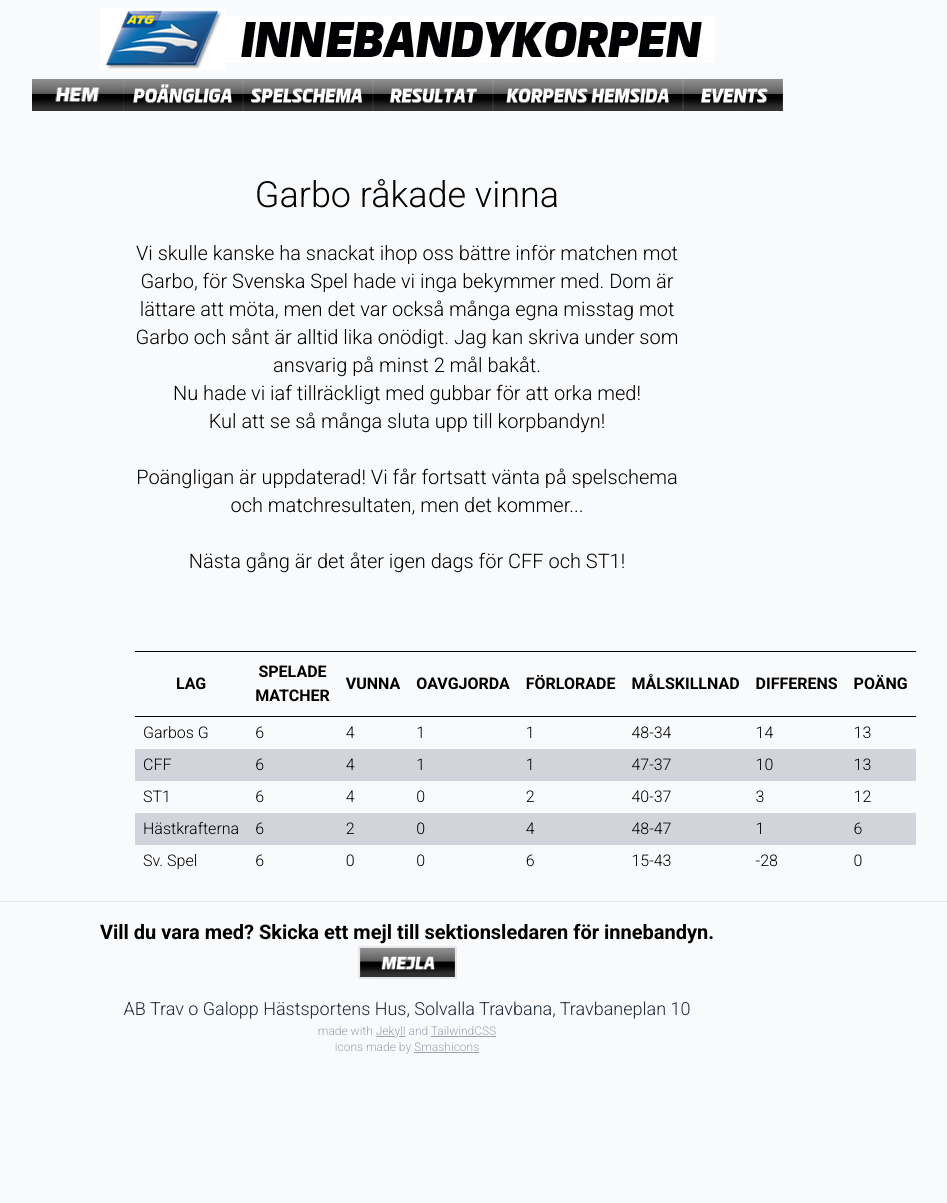
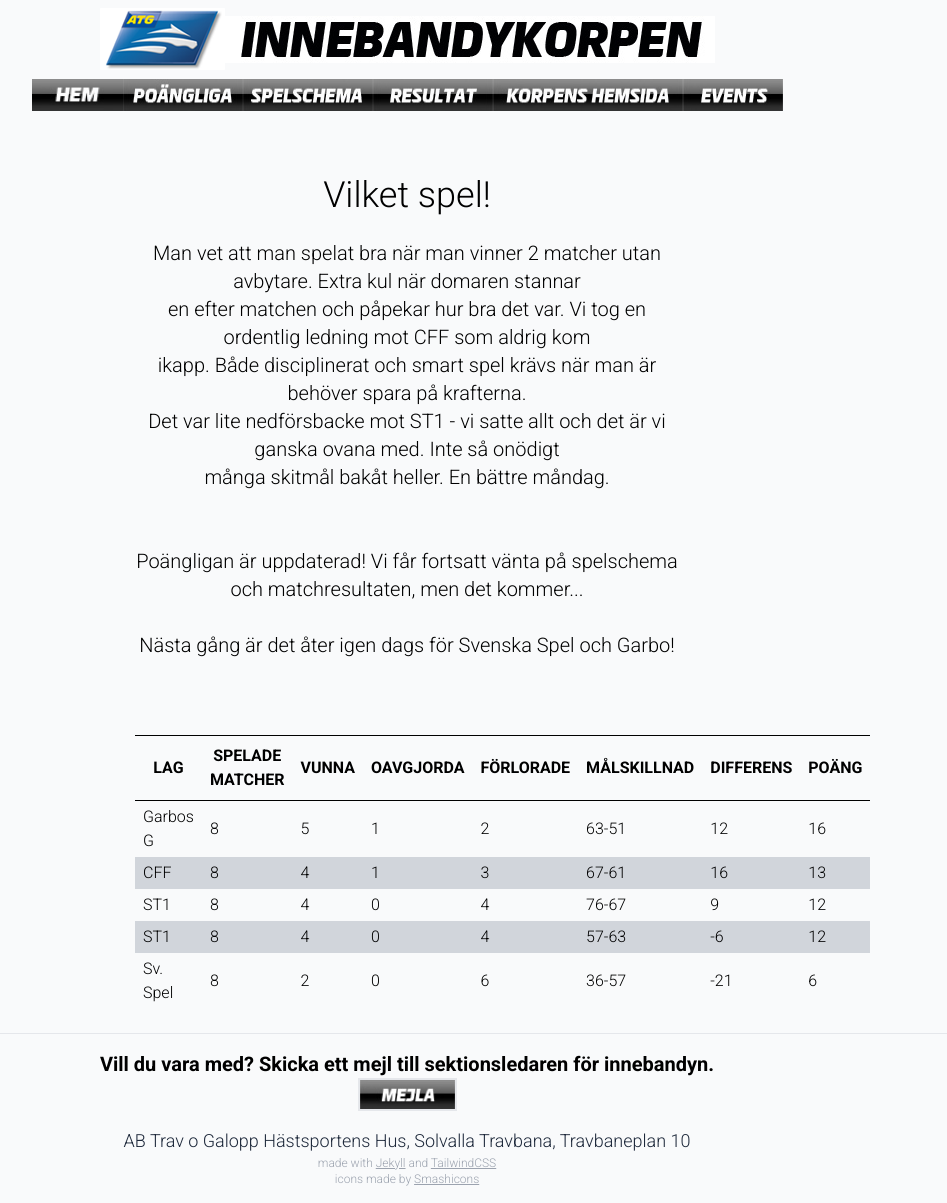
Before and after one commit to andreashogvall/andreashogvall.github.io, a Jekyll site: the page built from index.html, in a window 1280 px wide. Shown: the whole page, without its empty margins (233-1180 px from the left). Built offline with Jekyll 4.4.1, drawn with Linux system fonts in a browser that asks for light colours; nearby versions of some CDN libraries; before the commit the page ends 1071 px from its top, so only the background shows below that.

Commit message:
Update index text

```diff
--- a/index.html
+++ b/index.html
@@ -4,23 +4,23 @@
 description: "Innebandykorpen"
 ---
 <div class="mx-auto w-1/2">
-	<p class="text-center text-4xl">Garbo råkade vinna</p>
+	<p class="text-center text-4xl">Vilket spel!</p>
 	<br>
 
 	<p class="text-center text-xl">
-		Vi skulle kanske ha snackat ihop oss bättre inför matchen mot Garbo, för Svenska Spel hade vi inga
-		bekymmer med. Dom är lättare att möta, men det var också många egna misstag mot Garbo och sånt
-		är alltid lika onödigt. Jag kan skriva under som ansvarig på minst 2 mål bakåt.<br>
-		Nu hade vi iaf tillräckligt med gubbar för att orka med!<br>
-		Kul att se så många sluta upp till korpbandyn!
-		<br><br>
-		Poängligan är uppdaterad! Vi får fortsatt vänta på spelschema och matchresultaten, men det kommer...<br>
-		<br>
+		<p class="text-center text-xl">
+			Man vet att man spelat bra när man vinner 2 matcher utan avbytare. Extra kul när domaren stannar <br>
+			en efter matchen och påpekar hur bra det var. Vi tog en ordentlig ledning mot CFF som aldrig kom <br>
+			ikapp. Både disciplinerat och smart spel krävs när man är behöver spara på krafterna. <br>
+			Det var lite nedförsbacke mot ST1 - vi satte allt och det är vi ganska ovana med. Inte så onödigt <br>
+			många skitmål bakåt heller. En bättre måndag.<br>
+			<br><br>
+			Poängligan är uppdaterad! Vi får fortsatt vänta på spelschema och matchresultaten, men det kommer...<br>
+			<br>
 
-		Nästa gång är det åter igen dags för CFF och ST1!
-		<br>
-		<br>
-
+			Nästa gång är det åter igen dags för Svenska Spel och Garbo!
+			<br>
+			<br>
 	</p>
 	<br>
 
@@ -62,7 +62,33 @@
 					Garbos G
 				</td>
 				<td class="py-1 px-2">
-					6
+					8
+				</td>
+				<td class="py-1 px-2">
+					5
+				</td>
+				<td class="py-1 px-2">
+					1
+				</td>
+				<td class="py-1 px-2">
+					2
+				</td>
+				<td class="py-1 px-2">
+					63-51
+				</td>
+				<td class="py-1 px-2">
+					12
+				</td>
+				<td class="py-1 px-2">
+					16
+				</td>
+			</tr>
+			<tr class="bg-gray-300">
+				<td class="py-1 px-2">
+					CFF
+				</td>
+				<td class="py-1 px-2">
+					8
 				</td>
 				<td class="py-1 px-2">
 					4
@@ -71,39 +97,13 @@
 					1
 				</td>
 				<td class="py-1 px-2">
-					1
+					3
 				</td>
 				<td class="py-1 px-2">
-					48-34
+					67-61
 				</td>
 				<td class="py-1 px-2">
-					14
-				</td>
-				<td class="py-1 px-2">
-					13
-				</td>
-			</tr>
-			<tr class="bg-gray-300">
-				<td class="py-1 px-2">
-					CFF
-				</td>
-				<td class="py-1 px-2">
-					6
-				</td>
-				<td class="py-1 px-2">
-					4
-				</td>
-				<td class="py-1 px-2">
-					1
-				</td>
-				<td class="py-1 px-2">
-					1
-				</td>
-				<td class="py-1 px-2">
-					47-37
-				</td>
-				<td class="py-1 px-2">
-					10
+					16
 				</td>
 				<td class="py-1 px-2">
 					13
@@ -114,7 +114,7 @@
 					ST1
 				</td>
 				<td class="py-1 px-2">
-					6
+					8
 				</td>
 				<td class="py-1 px-2">
 					4
@@ -123,13 +123,13 @@
 					0
 				</td>
 				<td class="py-1 px-2">
-					2
+					4
 				</td>
 				<td class="py-1 px-2">
-					40-37
+					76-67
 				</td>
 				<td class="py-1 px-2">
-					3
+					9
 				</td>
 				<td class="py-1 px-2">
 					12
@@ -137,10 +137,36 @@
 			</tr>
 			<tr class="bg-gray-300">
 				<td class="py-1 px-2">
-					Hästkrafterna
+					ST1
 				</td>
 				<td class="py-1 px-2">
-					6
+					8
+				</td>
+				<td class="py-1 px-2">
+					4
+				</td>
+				<td class="py-1 px-2">
+					0
+				</td>
+				<td class="py-1 px-2">
+					4
+				</td>
+				<td class="py-1 px-2">
+					57-63
+				</td>
+				<td class="py-1 px-2">
+					-6
+				</td>
+				<td class="py-1 px-2">
+					12
+				</td>
+			</tr>
+			<tr>
+				<td class="py-1 px-2">
+					Sv. Spel
+				</td>
+				<td class="py-1 px-2">
+					8
 				</td>
 				<td class="py-1 px-2">
 					2
@@ -149,42 +175,16 @@
 					0
 				</td>
 				<td class="py-1 px-2">
-					4
+					6
 				</td>
 				<td class="py-1 px-2">
-					48-47
+					36-57
 				</td>
 				<td class="py-1 px-2">
-					1
+					-21
 				</td>
 				<td class="py-1 px-2">
 					6
-				</td>
-			</tr>
-			<tr>
-				<td class="py-1 px-2">
-					Sv. Spel
-				</td>
-				<td class="py-1 px-2">
-					6
-				</td>
-				<td class="py-1 px-2">
-					0
-				</td>
-				<td class="py-1 px-2">
-					0
-				</td>
-				<td class="py-1 px-2">
-					6
-				</td>
-				<td class="py-1 px-2">
-					15-43
-				</td>
-				<td class="py-1 px-2">
-					-28
-				</td>
-				<td class="py-1 px-2">
-					0
 				</td>
 			</tr>
 
```
